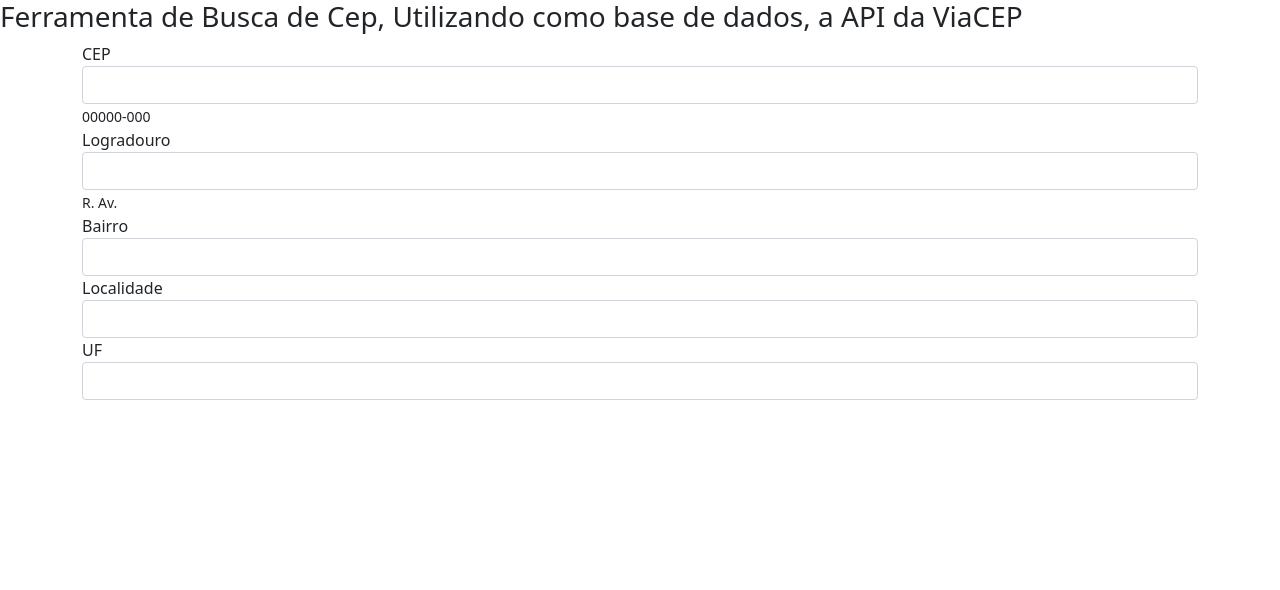
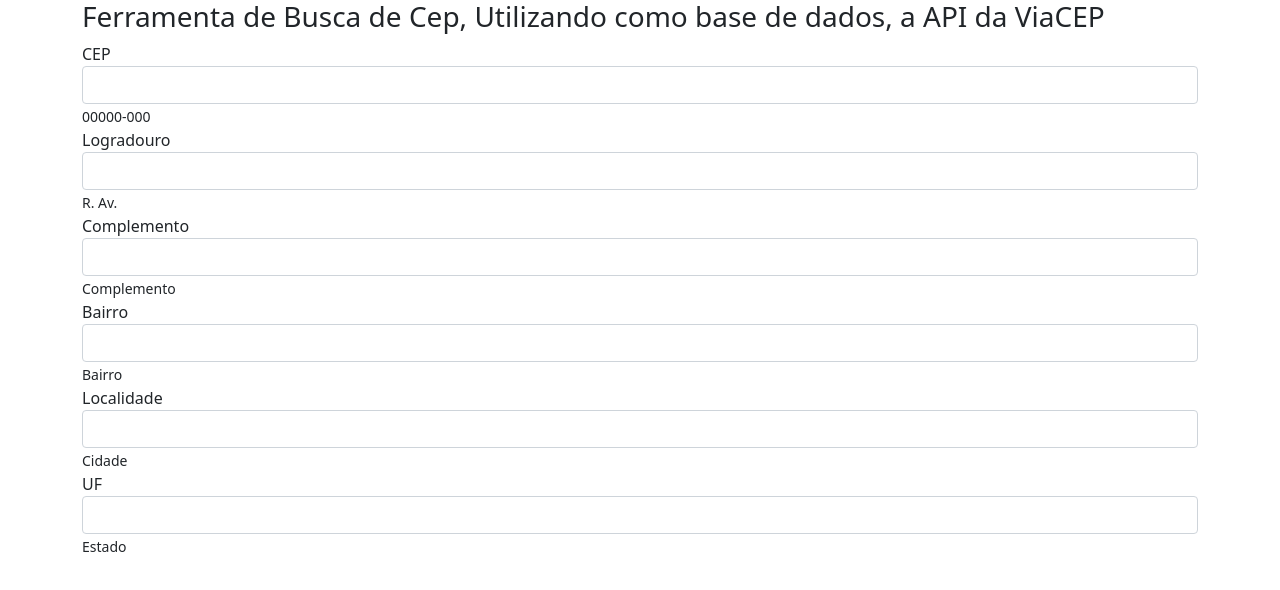
Before and after one commit to soudanieldias/Pesquisa-CEP, a website: page index.html in a window 1280 px wide. Drawn offline with nearby package versions, Linux system fonts and the light colour scheme.

Commit message:
Finaliza HTML

```diff
--- a/index.html
+++ b/index.html
@@ -8,14 +8,12 @@
     <title>Busca CEP</title>
 </head>
 <body>
-    <header id="cabecalho">
+    <div class="container">
         <h3>Ferramenta de Busca de Cep, Utilizando como base de dados, a API da ViaCEP</h3>
-    </header>
-    <div class="container">
         <form id="formulario">
             <div class="form-group">
                 <label for="cep">CEP</label>
-                <input type="text" class="form-control" id="cep">
+                <input type="text" class="form-control" maxlength="9" id="cep">
                 <small>00000-000</small>
             </div>
             <div class="form-group">
@@ -24,22 +22,27 @@
                 <small>R. Av.</small>
             </div>
             <div class="form-group">
+                <label for="complemento">Complemento</label>
+                <input type="text" class="form-control" id="complemento">
+                <small>Complemento</small>
+            </div>
+            <div class="form-group">
                 <label for="bairro">Bairro</label>
                 <input type="text" class="form-control" id="bairro">
-                <small></small>
+                <small>Bairro</small>
             </div>
             <div class="form-group">
                 <label for="localidade">Localidade</label>
                 <input type="text" class="form-control" id="localidade">
-                <small></small>
+                <small>Cidade</small>
             </div>
             <div class="form-group">
                 <label for="UF">UF</label>
                 <input type="text" class="form-control" id="uf">
-                <small></small>
+                <small>Estado</small>
             </div>
         </form>
     </div>
 </body>
-<script src="script.js"></script>
+<script src="js/script.js"></script>
 </html>
```
